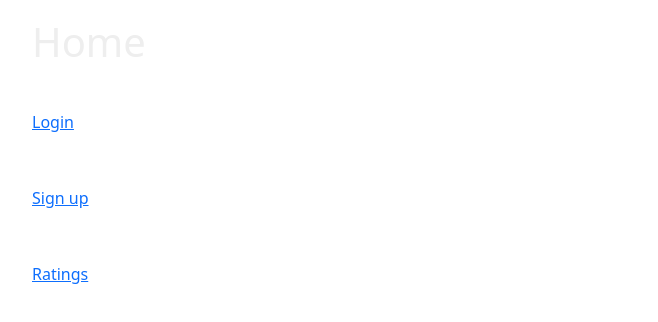
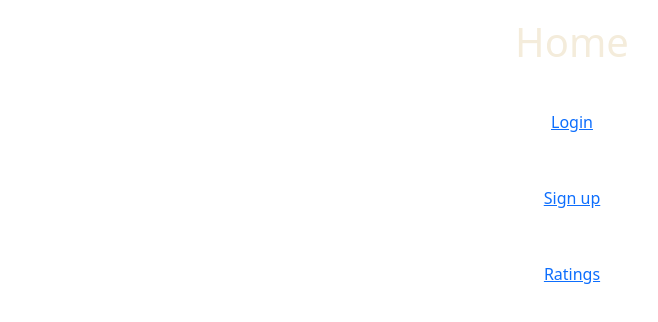
Before and after one commit to trey3p/song-rater-comp33, a React (Create React App) app in the folder hw3/frontend/: page / in a window 1280 px wide. Shown: the top 322 px of the page, without its empty margins (68-726 px from the left). Built offline with nearby package versions, Linux system fonts and the light colour scheme; a web font is replaced by a local one.

Commit message:
changed css and updated Ratings.js

```diff
--- a/hw3/frontend/src/components/ratings/Ratings.js
+++ b/hw3/frontend/src/components/ratings/Ratings.js
@@ -56,6 +56,7 @@ const Ratings = ({ onAdd }) => {
             <div className = "container mt-5">
                 <div className = "row">
                     <div className = "col-dm-4">
+                        <h1 id = "pagetitle" class = "center">Song Rater</h1>
                         <h3 className = "float-left">Create a new Rating</h3>
                         <Form onSubmit={onSubmit} className = "mt-4">
                             <Form.Group className="mb-3" controlId="formBasicName">
--- a/hw3/frontend/src/index.css
+++ b/hw3/frontend/src/index.css
@@ -1,23 +1,10 @@
-body {
-    margin: 0;
-    font-family: -apple-system, BlinkMacSystemFont, 'Segoe UI', 'Roboto', 'Oxygen',
-      'Ubuntu', 'Cantarell', 'Fira Sans', 'Droid Sans', 'Helvetica Neue',
-      sans-serif;
-    -webkit-font-smoothing: antialiased;
-    -moz-osx-font-smoothing: grayscale;
-  }
-
-  code {
-    font-family: source-code-pro, Menlo, Monaco, Consolas, 'Courier New',
-      monospace;
-  }
-
 /*
     COMP 333: Software Engineering
     Trey Plante and Gunn Jungpaibul
 */
 
 @import url('https://fonts.googleapis.com/css2?family=Raleway+Dots&family=Raleway:wght@100;400&display=swap');
+@import-normalize;
 
 html, body, div, span, object, iframe,
 h1, h2, h3, h4, h5, h6, p, ul, li {
@@ -35,20 +22,53 @@ body {
 
 body {
     font-family: 'Raleway', sans-serif;
-      background-color: #00ADB5;
+    background-color: #B89AA0;
 }
 
 #pagetitle {
     font-family: 'Raleway Dots', cursive;
     font-size: 100px;
-      color: #EEEEEE;
+    color: black;
 }
 
 h1 {
-      color: #EEEEEE;
+    color:#F4ECDB;
     padding: 18px;
 }
 
 p {
     padding:18px;
 }
+
+.list ul {
+    list-style-type: circle;
+    overflow: hidden;
+    padding: 25px;
+}
+
+.navbar ul {
+    list-style-type: none;
+    background-color: #95686C;
+    overflow: hidden;
+}
+
+.navbar li {
+    float: left;
+}
+
+.navbar li a {
+    display: block;
+    color: #F4ECDB;
+    text-align: center;
+    padding: 18px;
+    text-decoration: none;
+}
+
+.navbar li a:hover {
+    background-color: #E7D4B8;
+}
+
+.container {
+    position: relative;
+    text-align: center;
+}
```
Also changed, not shown: 1 other file (tests, documents, lock files or other folders). Lines whose indentation alone changed are shown as unchanged.
